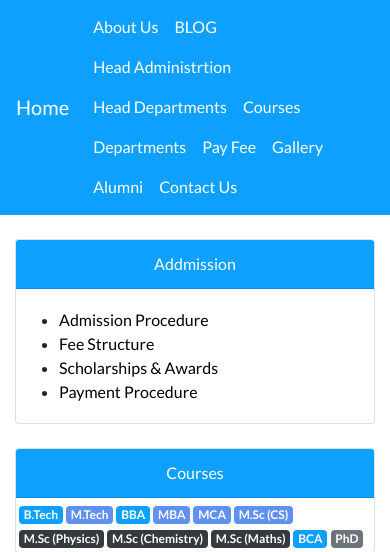
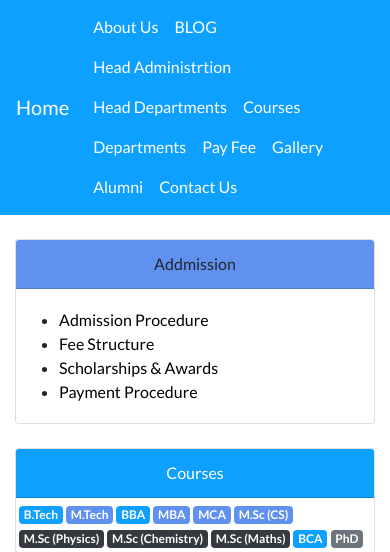
Before and after one commit to hiwebmades/ecbwebsite, a PHP site: page / in a window 390 px wide. Shown: the part 165-717 px from the top of the page. Run offline with PHP 8.4, Linux system fonts and the light colour scheme; some web fonts are replaced.

Commit message:
make  more responsive  change color to info

```diff
--- a/index.php
+++ b/index.php
@@ -17,12 +17,12 @@ include'clock.php'
 include'menu.php'
 ?>
     <br />
-    <div class="container">
+    <div class="container col-12">
         <div class="row">
 
             <div class="col-12 col-md-3 float-left">
                 <div class="card">
-                    <div class="card-header bg-primary text-white text-center">
+                    <div class="card-header bg-info text-black text-center">
                         Addmission
                     </div>
 
```
